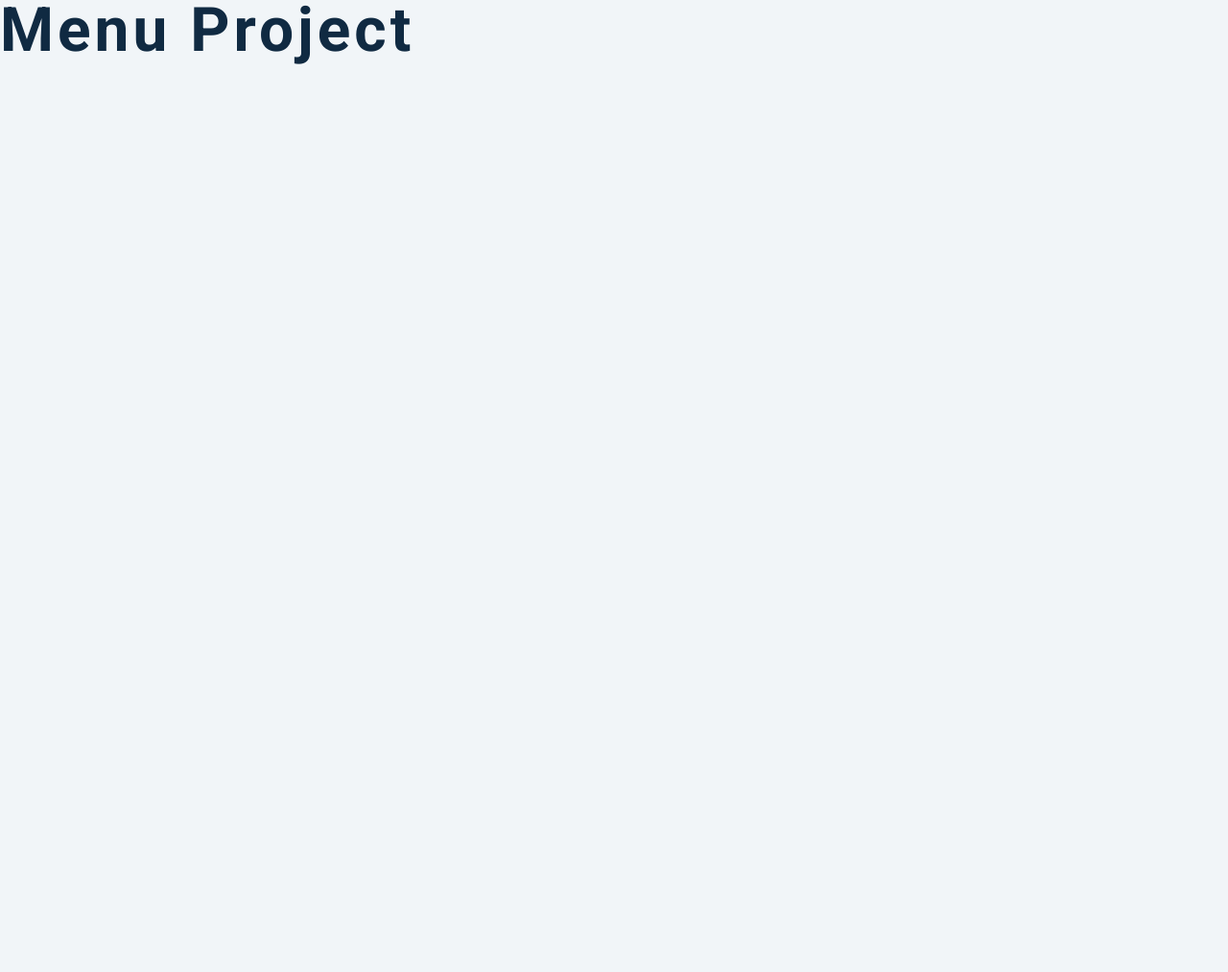
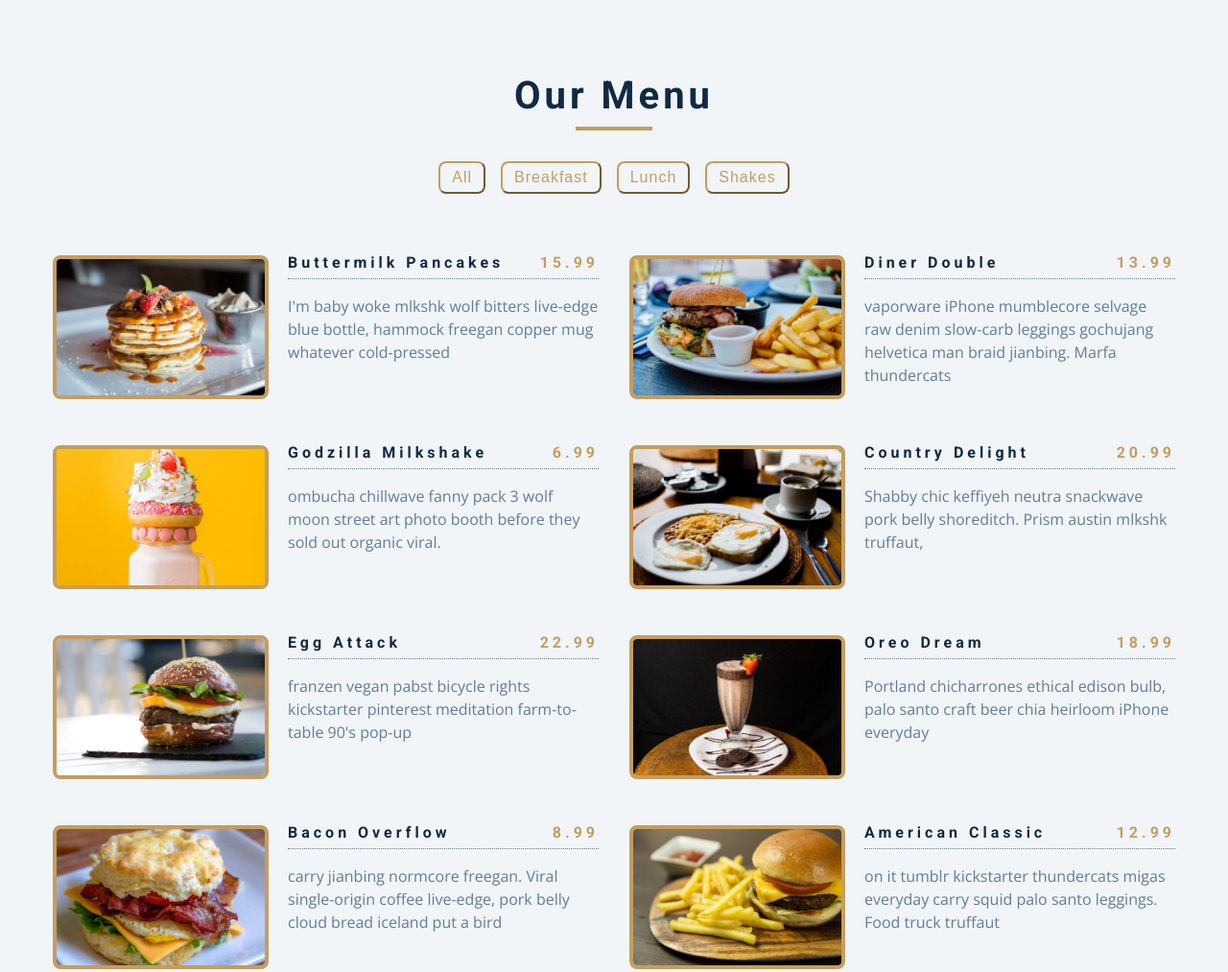
Before and after one commit to DrakeAlia/js-menu, a plain HTML site: page index.html in a window 1280 px wide. Shown: the top 1013 px of the page at 96% size. Before the commit the page ends 800 px from the top, so only its background shows below. Drawn offline with nearby package versions, Linux system fonts and the light colour scheme.

Commit message:
added functionality for menu project in index.html and app.js files

```diff
--- a/app.js
+++ b/app.js
@@ -1,3 +1,8 @@
+// get only unique categories - HARDEST ONE!!
+// iterate over categories - return buttons
+// make sure to select buttons when they are available
+
+// items
 const menu = [
   {
     id: 1,
@@ -72,3 +77,73 @@ const menu = [
     desc: `skateboard fam synth authentic semiotics. Live-edge lyft af, edison bulb yuccie crucifix microdosing.`,
   },
 ];
+
+const sectionCenter = document.querySelector(".section-center")
+const container = document.querySelector(".btn-container")
+
+
+// load items
+window.addEventListener("DOMContentLoaded", function () {
+  displayMenuItems(menu)
+  displayMenuButtons()
+})
+
+function displayMenuItems(menuItems) {
+  let displayMenu = menuItems.map(function (item) {
+    // console.log(item)
+
+    return `<article class="menu-item">
+          <img src=${item.img} class="photo"
+            alt=${item.title} />
+            <div class="item-info">
+              <header>
+                <h4>${item.title}</h4>
+                <h4 class="price">${item.price}</h4>
+              </header>
+              <p class="item-text">
+                  ${item.desc}
+                </p>
+            </div>
+          </article>`
+  })
+  displayMenu = displayMenu.join("")
+
+  sectionCenter.innerHTML = displayMenu
+}
+
+function displayMenuButtons() {
+  const categories = menu.reduce(function (values, item) {
+    if (!values.includes(item.category)) {
+      values.push(item.category)
+    }
+    return values
+  }, ["all"])
+  // console.log(categories)
+  const categoryBtns = categories.map(function (category) {
+    return `<button class="filter-btn" type="button"
+    data-id=${category}>
+    ${category}
+    </button>`
+  }).join("")
+  container.innerHTML = categoryBtns
+  const filterBtns = container.querySelectorAll(".filter-btn")
+  // filter item
+  filterBtns.forEach(function (btn) {
+    btn.addEventListener("click", function (e) {
+      const category = e.currentTarget.dataset.id;
+      const menuCategory = menu.filter(function (menuItem) {
+        // console.log(menuItem.category)
+        if (menuItem.category === category) {
+          return menuItem
+        }
+      })
+      // console.log(menuCategory)
+      if (category === "all") {
+        displayMenuItems(menu)
+      }
+      else {
+        displayMenuItems(menuCategory)
+      }
+    })
+  })
+}
--- a/index.html
+++ b/index.html
@@ -13,7 +13,40 @@
     <link rel="stylesheet" href="styles.css" />
   </head>
   <body>
-    <h1>menu project</h1>
+    <section class="menu">
+      <!-- title -->
+      <div class="title">
+        <h2>our menu</h2>
+        <div class="underline"></div>
+      </div>
+      <!-- filter buttons -->
+      <div class="btn-container">
+        <!-- <button class="filter-btn" type="button" data-id="all">all</button>
+        <button class="filter-btn" type="button" data-id="breakfast">breakfast</button>
+        <button class="filter-btn" type="button" data-id="lunch">lunch</button>
+        <button class="filter-btn" type="button" data-id="shakes">shakes</button> -->
+      </div>
+      <!-- menu items -->
+      <div class="section-center">
+        <!-- single item -->
+        <!-- <article class="menu-item">
+          <img src="./menu-item.jpeg" class="photo"
+            alt="menu item" />
+            <div class="item-info">
+              <header>
+                <h4>buttermilk pancakes</h4>
+                <h4 class="price">$15</h4>
+              </header>
+              <p class="item-text">
+                Lorem ipsum dolor sit amet consectetur adipisicing elit.
+                Cumque error doloremque facere, earum accusamus neque ipsam
+                ullam at ab aliquid!
+              </p>
+            </div>
+          </article> -->
+        <!-- end of single item -->
+      </div>
+    </section>
     <!-- javascript -->
     <script src="app.js"></script>
   </body>
```
